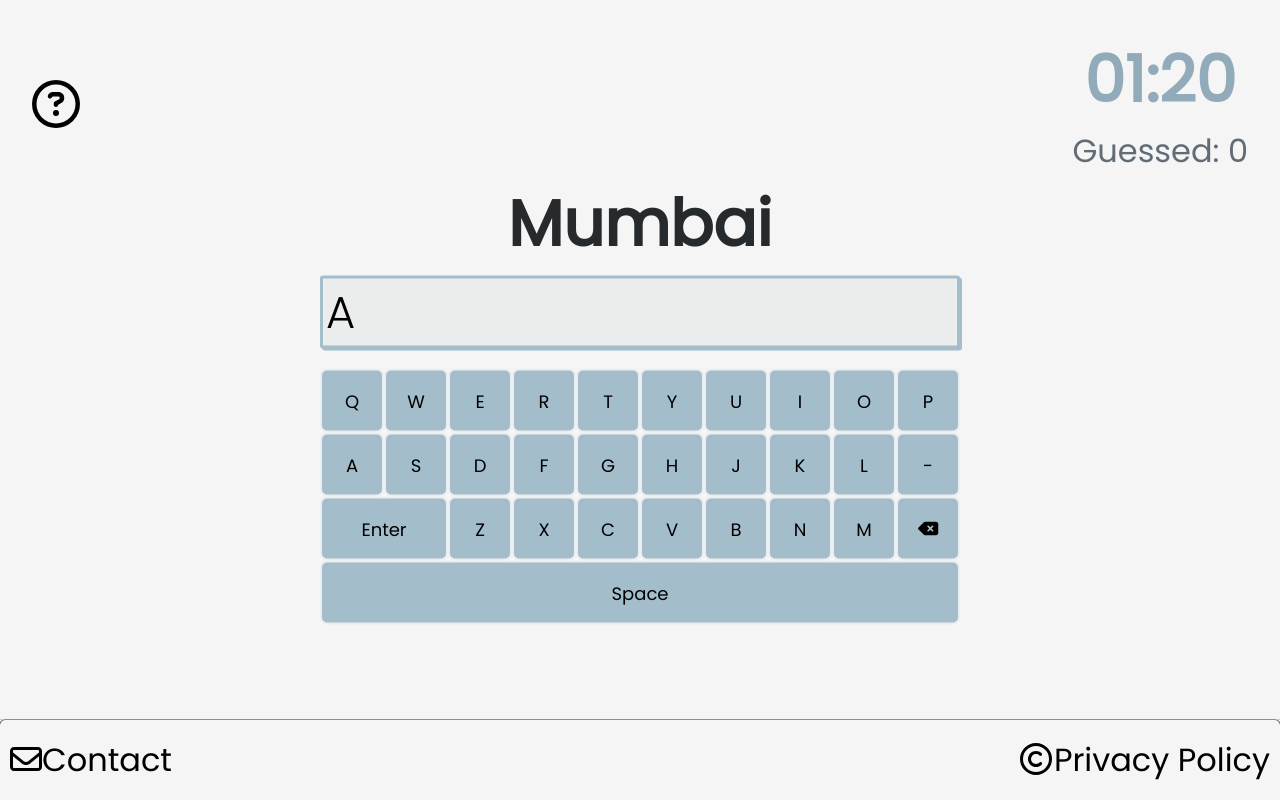
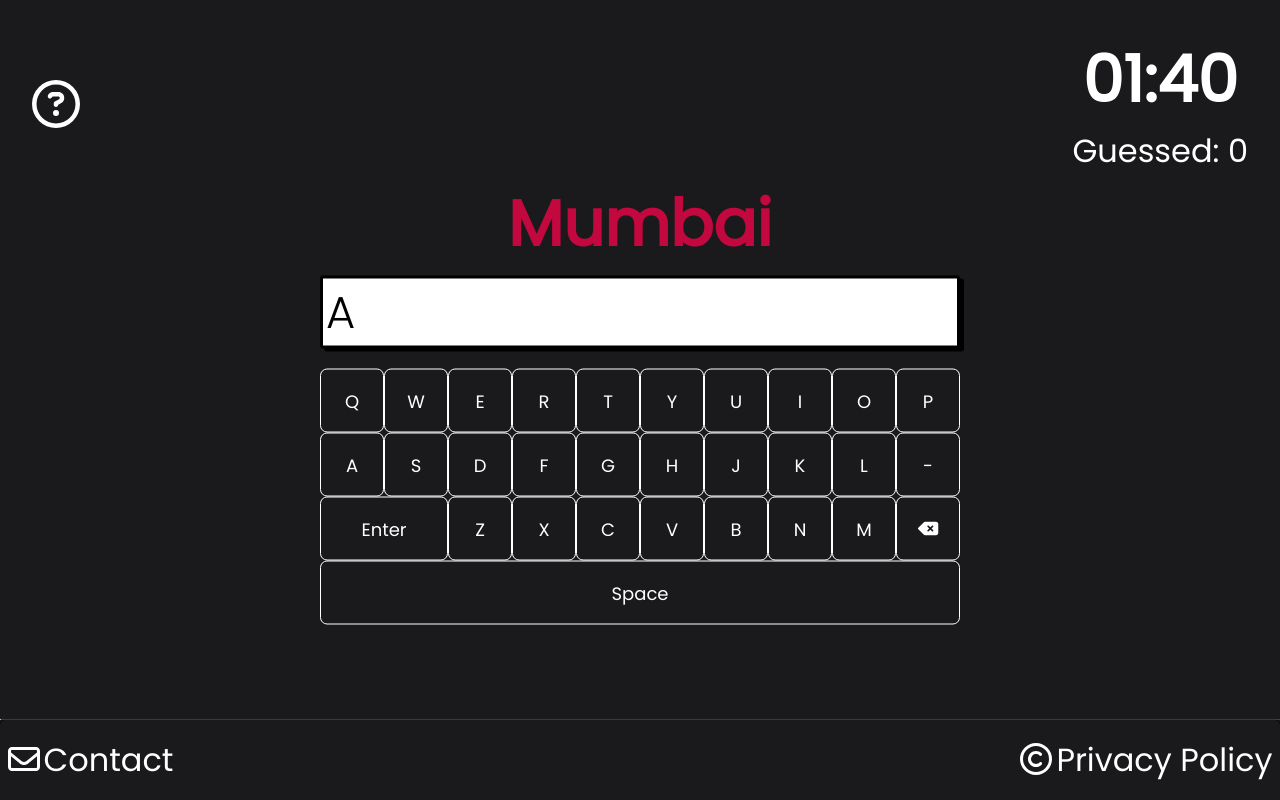
Before and after one commit to nickgabriadze/Towngraphy, a React (Create React App) app: page / in a window 1280 px wide. Built offline with nearby package versions, Linux system fonts and the light colour scheme.

Commit message:
Changed design

```diff
--- a/src/App/App.css
+++ b/src/App/App.css
@@ -5,7 +5,7 @@
 }
 
 body {
-    background-color: #f5f5f5;
+    background-color: #1A1A1D;
 }
 
 #score-howTo {
@@ -43,7 +43,7 @@ body {
        display: flex;
        justify-content: center;
        align-items: center;
-       padding-top: 2rem;
+       padding-top: 1rem;
     }
 
 
--- a/src/App/App.jsx
+++ b/src/App/App.jsx
@@ -23,7 +23,7 @@ function App() {
       {
         randomCity: generatedCity, nextCity: nextCity,
         message: '', guessed: 0, started: false, usedCities: [],
-        minutes: 1, seconds: 20, gameOver: false, enterCounter: 0
+        minutes: 1, seconds: 40, gameOver: false, enterCounter: 0
       });
 
   useEffect(() => {
--- a/src/Components/Footer/footer.css
+++ b/src/Components/Footer/footer.css
@@ -6,18 +6,18 @@
     border-top-left-radius: 5px;
     bottom: 0;
     width: 100%;
-    height: 2.5rem;
+    height: 2.87rem;
 }
 
 
 #flexable-footer {
-    padding: 10px;
+    padding: 7.5px;
 
     display: flex;
     flex-direction: row;
     align-items: center;
     justify-content: space-between;
-    box-shadow: 0 0 0 0.5px #a5a2a2;
+    box-shadow:0.5px 0.8px 0.8px 2px white;
 }
 
 a {
@@ -26,14 +26,16 @@ a {
     color: #010101;
 }
 
+#contact-mail, #contact-mail-header, #pp, #copyright-logo{
+    color: white;
+}
 #contact-mail {
-    font-size: 1rem;
-    color: black !important;
+    font-size: 1.2rem;
     font-family: 'Poppins', 'Gill Sans', 'Gill Sans MT', 'Calibri', 'Trebuchet MS', 'sans-serif';
 }
-#envelope{
+#contact-mail-header {
     font-size: 1.3rem;
-    padding-right: 2px;
+    padding-right: 4px;
     cursor: pointer;
 }
 
@@ -42,8 +44,9 @@ a {
     font-family: 'Poppins', 'Gill Sans', 'Gill Sans MT', 'Calibri', 'Trebuchet MS', 'sans-serif';
 }
 
-#copyright-logo {
-    padding-right: 2px;
+
+#pp{
+    padding-left: 4px;
 }
 
 
--- a/src/Components/Footer/footer.js
+++ b/src/Components/Footer/footer.js
@@ -21,7 +21,7 @@ export function Footer() {
 
                     <div id="copyright-logo-with-text">
                         <FontAwesomeIcon id="copyright-logo" icon={faCopyright} />
-                        <Link to="/privacy-policy">Privacy Policy</Link>
+                        <Link to="/privacy-policy" id='pp'>Privacy Policy</Link>
                     </div>
                 </div>
             </div>
--- a/src/Components/Header/header.css
+++ b/src/Components/Header/header.css
@@ -14,7 +14,7 @@
 @media (max-width:480px) {
 
     #header-main, #after-open{
-        background-color: #899da9;
+        background-color: #1A1A1D;
         width: 100%;
         height: 4rem;
         display: flex;
@@ -22,7 +22,7 @@
         justify-content: space-between;
         padding-left: 5px;
         padding-right: 5px;
-        box-shadow: 0 0 2px 2px rgb(164, 136, 136);
+        box-shadow: 0 0 2px 2px white;
         flex-grow: 1;
         border-bottom-left-radius: 5px;
         border-bottom-right-radius: 5px;
@@ -68,8 +68,9 @@
 
     .explain-mobile {
         display: flex;
+        color: white;
         flex-direction: column;
-        background-color: #a4bdcb;
+        background-color: #323237;
         z-index: 2;
         position: absolute;
         top: 40%;
@@ -89,7 +90,7 @@
         font-size: 1rem;
         margin-top: 10px;
         width: fit-content;
-        outline: 2px solid black;
+        outline: 2px solid rgb(255, 255, 255);
         border: none;
         text-align: center;
     }
--- a/src/Components/HowTo/howToInstruction.css
+++ b/src/Components/HowTo/howToInstruction.css
@@ -3,6 +3,7 @@
 #circle-questionMark {
     font-size: 2rem;
     cursor: pointer;
+    color: white;
 }
 
 #explanation {
@@ -13,7 +14,7 @@
     padding: 2px;
     width: 200px;
     height: auto;
-    font-size: 10px;
+    font-size: 13px;
     font-family: 'Poppins', 'Gill Sans', 'Gill Sans MT', 'Calibri', 'Trebuchet MS', 'sans-serif';
     cursor: pointer;
 }
--- a/src/Components/Keyboard/keyboard.css
+++ b/src/Components/Keyboard/keyboard.css
@@ -5,10 +5,11 @@ button {
     border-radius: 5px;
     text-align: center;
     cursor: pointer;
+    color: white;
     text-decoration: none;
-    border: 2px solid #ebeeef;
-    background-color: #a4bdcb;
-    font-size: 15px;
+    border: 1.35px solid white;
+    background-color: #1A1A1D;
+    font-size: 21px;
     font-family: 'Poppins', 'sans-serif';
 }
 
@@ -23,8 +24,8 @@ button {
 
 .keyboard-grid {
     display: grid;
-    grid-template-columns: repeat(10, minmax(3rem, 1fr));
-    grid-template-rows: repeat(4, minmax(3rem, 1fr));
+    grid-template-columns: repeat(10, minmax(3.2rem, 1fr));
+    grid-template-rows: repeat(4, minmax(3.2rem, 1fr));
 }
 
 
--- a/src/Components/Textbox/textBox.css
+++ b/src/Components/Textbox/textBox.css
@@ -5,7 +5,7 @@
     justify-content: center;
     flex-direction: column;
     align-items: center;
-    font-size: 16px;
+    font-size: 22.5px;
     font-weight: 100;
     font-family: 'Poppins', 'Franklin Gothic Medium', 'Arial Narrow', "Arial", "sans-serif";
 
@@ -13,15 +13,15 @@
 
 #box-for-input {
     border-radius: 3px;
-    background-color: #ebeded;
+    background-color: white;
     list-style: none;
     height: fit-content;
     width: 25rem;
     border-style: solid;
     font-weight: 300;
-    border-color: #a4bdcb;
+    border-color: black;
     overflow: hidden;
-    box-shadow: 2px 2px #a4bdcb;
+    box-shadow: 4px 3px black;
     word-wrap : break-word;
     word-break: break-all;
 
@@ -32,17 +32,19 @@
     text-align: left;
     padding-left: 3px;
     font-size: 25px;
+
 }
 
 #pre-defined {
-    color: #262a2c;
+    color: #c3073f;
     padding-bottom: 5px;
     text-align: center;
-    width: 250px;
+    width: fit-content;
     font-family: 'Poppins', 'Franklin Gothic Medium', 'Arial Narrow', "Arial", "sans-serif";
 }
 
 #message {
+    color: white;
     padding: 10px;
     text-align: center;
     font-family: 'Poppins', 'Franklin Gothic Medium', 'Arial NarrowCourier New', 'Courier', 'monospace', 'sans-serif';
@@ -51,20 +53,22 @@
 
 @media screen and (max-width: 480px) {
     #box-for-input {
-        width: 20rem;
+        width: 22rem;
         height: fit-content;
     }
 
     .entire-textBox {
-        padding-top: 2rem;
+        padding-top: 1.2rem;
         position: absolute;
         top: 40%;
         left: 50%;
         transform: translate(-50%, -50%);
     }
-
+    #pre-defined{
+        font-size: 2.5rem;
+    }
     #answer {
-        font-size: 1.5rem;
+        font-size: 2rem;
     }
 }
 
--- a/src/Components/Timer/timer.css
+++ b/src/Components/Timer/timer.css
@@ -4,12 +4,12 @@
 .timer {
 
     text-align: center;
-    color: #626c76;
+    color: white;
     font-family: 'Poppins', 'Franklin Gothic Medium', 'Arial Narrow', 'Arial', 'sans-serif';
 }
 
 #time {
-    color: #92abba;
+
     font-size: 3rem;
     font-family: 'Poppins', 'Franklin Gothic Medium', 'Arial Narrow', 'Arial', 'sans-serif';
 }
@@ -24,3 +24,13 @@
         font-size: 2rem;
     }
 }
+
+@media screen and (max-width:480px){
+    #time{
+        font-size: 3.5rem;
+    }
+    #guessed{
+        font-size: 1.5rem;
+    }
+
+}
--- a/src/Components/Timer/timer.js
+++ b/src/Components/Timer/timer.js
@@ -3,11 +3,11 @@ import './timer.css';
 import {motion} from 'framer-motion';
 
 const stylesForRed ={
-    'color': '#F90B31',
+    'color': '#c3073f',
     'fontWeight': 'bold'
 }
 const stylesForNormal ={
-    'color': '#92abba',
+    'color': 'white',
     'fontWeight': 'bold'
 }
 
```
